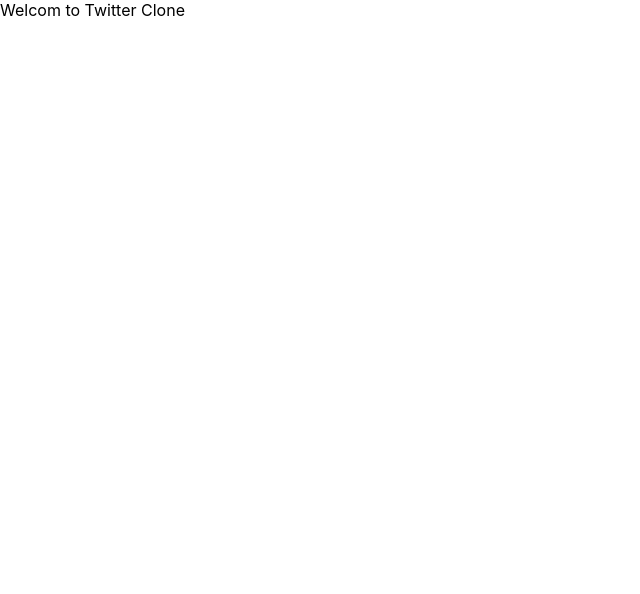
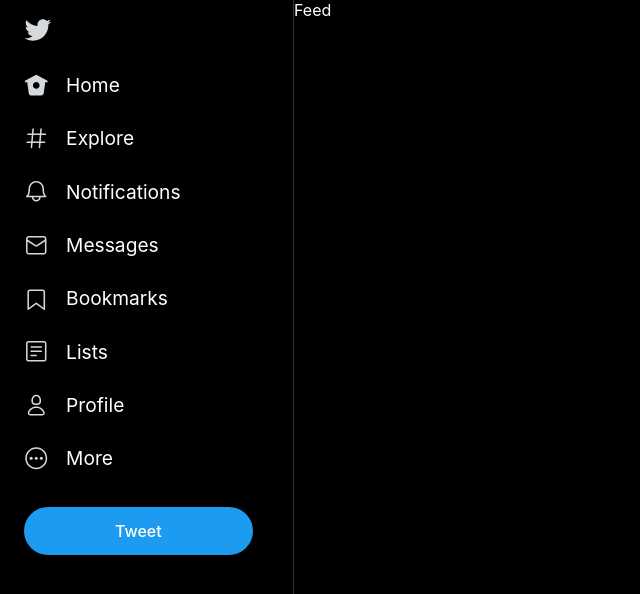
Before and after one commit to Bamtefa-Todimu/Twitter_Clone, a React (Create React App) app in the folder twitter-clone/: page /home in a window 1280 px wide. Shown: the top 594 px of the page, without its empty margins (0-640 px from the left). Built offline with nearby package versions, Linux system fonts and the light colour scheme.

Commit message:
user interface of home page

```diff
--- a/twitter-clone/src/components/Auth/Login.css
+++ b/twitter-clone/src/components/Auth/Login.css
@@ -87,7 +87,7 @@
 
 .happening_now_text
 {
-    font-size: 4rem;
+    font-size: 4.3rem;
     color: rgb(231, 233, 234);
     font-weight: 900;
     margin-bottom: 2.3rem;
--- a/twitter-clone/src/components/Auth/Login.tsx
+++ b/twitter-clone/src/components/Auth/Login.tsx
@@ -1,4 +1,5 @@
 import React, { useEffect } from 'react'
+import { useNavigate } from 'react-router-dom'
 import { useDispatch } from 'react-redux'
 import { userLoginRequested } from '../../store/auth'
 
@@ -8,6 +9,7 @@
 const Login:React.FC = () => {
 
   const dispatch = useDispatch()
+  const navigate = useNavigate()
 
   useEffect(() => {
     dispatch(
@@ -32,7 +34,7 @@
         <div className="login_right-container">
           <div className="login_right-wrapper">
             <div className="twitter-logo">
-              <svg viewBox="0 0 24 24" aria-hidden="true" width="40px" height="40px" fill='rgb(214, 217, 219)'><g><path d="M23.643 4.937c-.835.37-1.732.62-2.675.733.962-.576 1.7-1.49 2.048-2.578-.9.534-1.897.922-2.958 1.13-.85-.904-2.06-1.47-3.4-1.47-2.572 0-4.658 2.086-4.658 4.66 0 .364.042.718.12 1.06-3.873-.195-7.304-2.05-9.602-4.868-.4.69-.63 1.49-.63 2.342 0 1.616.823 3.043 2.072 3.878-.764-.025-1.482-.234-2.11-.583v.06c0 2.257 1.605 4.14 3.737 4.568-.392.106-.803.162-1.227.162-.3 0-.593-.028-.877-.082.593 1.85 2.313 3.198 4.352 3.234-1.595 1.25-3.604 1.995-5.786 1.995-.376 0-.747-.022-1.112-.065 2.062 1.323 4.51 2.093 7.14 2.093 8.57 0 13.255-7.098 13.255-13.254 0-.2-.005-.402-.014-.602.91-.658 1.7-1.477 2.323-2.41z"></path></g></svg>
+              <svg viewBox="0 0 24 24" aria-hidden="true" width="43px" height="43px" fill='rgb(214, 217, 219)'><g><path d="M23.643 4.937c-.835.37-1.732.62-2.675.733.962-.576 1.7-1.49 2.048-2.578-.9.534-1.897.922-2.958 1.13-.85-.904-2.06-1.47-3.4-1.47-2.572 0-4.658 2.086-4.658 4.66 0 .364.042.718.12 1.06-3.873-.195-7.304-2.05-9.602-4.868-.4.69-.63 1.49-.63 2.342 0 1.616.823 3.043 2.072 3.878-.764-.025-1.482-.234-2.11-.583v.06c0 2.257 1.605 4.14 3.737 4.568-.392.106-.803.162-1.227.162-.3 0-.593-.028-.877-.082.593 1.85 2.313 3.198 4.352 3.234-1.595 1.25-3.604 1.995-5.786 1.995-.376 0-.747-.022-1.112-.065 2.062 1.323 4.51 2.093 7.14 2.093 8.57 0 13.255-7.098 13.255-13.254 0-.2-.005-.402-.014-.602.91-.658 1.7-1.477 2.323-2.41z"></path></g></svg>
             </div>
 
             <p className="happening_now_text">
@@ -67,7 +69,7 @@
 
             <div className="sign_in-actions">
               <p>Already have an account?</p>
-              <div className="su sign_in-btn">
+              <div className="su sign_in-btn" onClick={() => {navigate("/home")}}>
                 Sign in
               </div>
             </div>
--- /dev/null
+++ b/twitter-clone/src/components/Main/Feed.tsx
@@ -0,0 +1,9 @@
+import React from 'react'
+
+const Feed:React.FC = () => {
+  return (
+    <div>Feed</div>
+  )
+}
+
+export default Feed
--- a/twitter-clone/src/components/Main/Home.tsx
+++ b/twitter-clone/src/components/Main/Home.tsx
@@ -1,8 +1,21 @@
 import React from 'react'
+import { Routes,Route } from 'react-router-dom'
+
+import Feed from './Feed'
+import Sidebar from './Sidebar'
+
+import './home.css'
 
 const Home:React.FC= () => {
   return (
-    <div>Welcom to Twitter Clone</div>
+    <div className="home-container">
+      <div className="home-wrapper">
+        <Sidebar/>
+        <Routes>
+          <Route path = "/" element={<Feed/>}/>
+        </Routes>
+      </div>
+    </div>
   )
 }
 
--- /dev/null
+++ b/twitter-clone/src/components/Main/Sidebar.tsx
@@ -0,0 +1,58 @@
+import React from 'react'
+import { Link } from 'react-router-dom'
+
+
+import './sidebar.css'
+
+const Sidebar:React.FC = () => {
+  return (
+    <div className="sidebar-container">
+        <div className="sidebar-wrapper">
+            <ul className="sidebar-items">
+                <li><Link to="/home" className='side-link'><svg style={{marginLeft:"-0.6rem"}} viewBox="0 0 24 24" aria-hidden="true" fill='rgb(214, 217, 219)' width="47px" height="28px"><g><path d="M23.643 4.937c-.835.37-1.732.62-2.675.733.962-.576 1.7-1.49 2.048-2.578-.9.534-1.897.922-2.958 1.13-.85-.904-2.06-1.47-3.4-1.47-2.572 0-4.658 2.086-4.658 4.66 0 .364.042.718.12 1.06-3.873-.195-7.304-2.05-9.602-4.868-.4.69-.63 1.49-.63 2.342 0 1.616.823 3.043 2.072 3.878-.764-.025-1.482-.234-2.11-.583v.06c0 2.257 1.605 4.14 3.737 4.568-.392.106-.803.162-1.227.162-.3 0-.593-.028-.877-.082.593 1.85 2.313 3.198 4.352 3.234-1.595 1.25-3.604 1.995-5.786 1.995-.376 0-.747-.022-1.112-.065 2.062 1.323 4.51 2.093 7.14 2.093 8.57 0 13.255-7.098 13.255-13.254 0-.2-.005-.402-.014-.602.91-.658 1.7-1.477 2.323-2.41z"></path></g></svg></Link></li>
+                <li>
+                    <Link to="/home"className='side-link'>
+                        <svg viewBox="0 0 24 24" aria-hidden="true" fill='rgb(214, 217, 219)' width="24.5px" height="24.5px"><g><path d="M22.58 7.35L12.475 1.897c-.297-.16-.654-.16-.95 0L1.425 7.35c-.486.264-.667.87-.405 1.356.18.335.525.525.88.525.16 0 .324-.038.475-.12l.734-.396 1.59 11.25c.216 1.214 1.31 2.062 2.66 2.062h9.282c1.35 0 2.444-.848 2.662-2.088l1.588-11.225.737.398c.485.263 1.092.082 1.354-.404.263-.486.08-1.093-.404-1.355zM12 15.435c-1.795 0-3.25-1.455-3.25-3.25s1.455-3.25 3.25-3.25 3.25 1.455 3.25 3.25-1.455 3.25-3.25 3.25z"></path></g></svg>
+                        <span>Home</span>
+                    </Link>
+                </li>
+                <li><Link to="/"className='side-link'>
+                    <svg viewBox="0 0 24 24" aria-hidden="true" fill='rgb(214, 217, 219)' width="24.5px" height="24.5px" ><g><path d="M21 7.337h-3.93l.372-4.272c.036-.412-.27-.775-.682-.812-.417-.03-.776.27-.812.683l-.383 4.4h-6.32l.37-4.27c.037-.413-.27-.776-.68-.813-.42-.03-.777.27-.813.683l-.382 4.4H3.782c-.414 0-.75.337-.75.75s.336.75.75.75H7.61l-.55 6.327H3c-.414 0-.75.336-.75.75s.336.75.75.75h3.93l-.372 4.272c-.036.412.27.775.682.812l.066.003c.385 0 .712-.295.746-.686l.383-4.4h6.32l-.37 4.27c-.036.413.27.776.682.813l.066.003c.385 0 .712-.295.746-.686l.382-4.4h3.957c.413 0 .75-.337.75-.75s-.337-.75-.75-.75H16.39l.55-6.327H21c.414 0 .75-.336.75-.75s-.336-.75-.75-.75zm-6.115 7.826h-6.32l.55-6.326h6.32l-.55 6.326z"></path></g></svg>
+                    <span>Explore</span>
+                    </Link></li>
+                <li><Link to="/"className='side-link'><svg viewBox="0 0 24 24" aria-hidden="true" fill='rgb(214, 217, 219)' width="24.5px" height="24.5px" ><g><path d="M21.697 16.468c-.02-.016-2.14-1.64-2.103-6.03.02-2.532-.812-4.782-2.347-6.335C15.872 2.71 14.01 1.94 12.005 1.93h-.013c-2.004.01-3.866.78-5.242 2.174-1.534 1.553-2.368 3.802-2.346 6.334.037 4.33-2.02 5.967-2.102 6.03-.26.193-.366.53-.265.838.102.308.39.515.712.515h4.92c.102 2.31 1.997 4.16 4.33 4.16s4.226-1.85 4.327-4.16h4.922c.322 0 .61-.206.71-.514.103-.307-.003-.645-.263-.838zM12 20.478c-1.505 0-2.73-1.177-2.828-2.658h5.656c-.1 1.48-1.323 2.66-2.828 2.66zM4.38 16.32c.74-1.132 1.548-3.028 1.524-5.896-.018-2.16.644-3.982 1.913-5.267C8.91 4.05 10.397 3.437 12 3.43c1.603.008 3.087.62 4.18 1.728 1.27 1.285 1.933 3.106 1.915 5.267-.024 2.868.785 4.765 1.525 5.896H4.38z"></path></g></svg>
+                    <span>Notifications</span>
+                </Link></li>
+                <li><Link to="/"className='side-link'><svg viewBox="0 0 24 24" aria-hidden="true" fill='rgb(214, 217, 219)' width="24.5px" height="24.5px"><g><path d="M19.25 3.018H4.75C3.233 3.018 2 4.252 2 5.77v12.495c0 1.518 1.233 2.753 2.75 2.753h14.5c1.517 0 2.75-1.235 2.75-2.753V5.77c0-1.518-1.233-2.752-2.75-2.752zm-14.5 1.5h14.5c.69 0 1.25.56 1.25 1.25v.714l-8.05 5.367c-.273.18-.626.182-.9-.002L3.5 6.482v-.714c0-.69.56-1.25 1.25-1.25zm14.5 14.998H4.75c-.69 0-1.25-.56-1.25-1.25V8.24l7.24 4.83c.383.256.822.384 1.26.384.44 0 .877-.128 1.26-.383l7.24-4.83v10.022c0 .69-.56 1.25-1.25 1.25z"></path></g></svg>
+                    <span>Messages</span>
+                </Link></li>
+                <li><Link to="/"className='side-link'><svg viewBox="0 0 24 24" aria-hidden="true" fill='rgb(214, 217, 219)' width="24.5px" height="24.5px"><g><path d="M19.9 23.5c-.157 0-.312-.05-.442-.144L12 17.928l-7.458 5.43c-.228.164-.53.19-.782.06-.25-.127-.41-.385-.41-.667V5.6c0-1.24 1.01-2.25 2.25-2.25h12.798c1.24 0 2.25 1.01 2.25 2.25v17.15c0 .282-.158.54-.41.668-.106.055-.223.082-.34.082zM12 16.25c.155 0 .31.048.44.144l6.71 4.883V5.6c0-.412-.337-.75-.75-.75H5.6c-.413 0-.75.338-.75.75v15.677l6.71-4.883c.13-.096.285-.144.44-.144z"></path></g></svg>
+                    <span>Bookmarks</span>
+                </Link></li>
+                <li><Link to="/"className='side-link'><svg viewBox="0 0 24 24" aria-hidden="true" fill='rgb(214, 217, 219)' width="24.5px" height="24.5px"><g><path d="M19.75 22H4.25C3.01 22 2 20.99 2 19.75V4.25C2 3.01 3.01 2 4.25 2h15.5C20.99 2 22 3.01 22 4.25v15.5c0 1.24-1.01 2.25-2.25 2.25zM4.25 3.5c-.414 0-.75.337-.75.75v15.5c0 .413.336.75.75.75h15.5c.414 0 .75-.337.75-.75V4.25c0-.413-.336-.75-.75-.75H4.25z"></path><path d="M17 8.64H7c-.414 0-.75-.337-.75-.75s.336-.75.75-.75h10c.414 0 .75.335.75.75s-.336.75-.75.75zm0 4.11H7c-.414 0-.75-.336-.75-.75s.336-.75.75-.75h10c.414 0 .75.336.75.75s-.336.75-.75.75zm-5 4.11H7c-.414 0-.75-.335-.75-.75s.336-.75.75-.75h5c.414 0 .75.337.75.75s-.336.75-.75.75z"></path></g></svg>
+                    <span>Lists</span>
+                </Link></li>
+                <li><Link to="/"className='side-link'><svg viewBox="0 0 24 24" aria-hidden="true" fill='rgb(214, 217, 219)' width="24.5px" height="24.5px"><g><path d="M12 11.816c1.355 0 2.872-.15 3.84-1.256.814-.93 1.078-2.368.806-4.392-.38-2.825-2.117-4.512-4.646-4.512S7.734 3.343 7.354 6.17c-.272 2.022-.008 3.46.806 4.39.968 1.107 2.485 1.256 3.84 1.256zM8.84 6.368c.162-1.2.787-3.212 3.16-3.212s2.998 2.013 3.16 3.212c.207 1.55.057 2.627-.45 3.205-.455.52-1.266.743-2.71.743s-2.255-.223-2.71-.743c-.507-.578-.657-1.656-.45-3.205zm11.44 12.868c-.877-3.526-4.282-5.99-8.28-5.99s-7.403 2.464-8.28 5.99c-.172.692-.028 1.4.395 1.94.408.52 1.04.82 1.733.82h12.304c.693 0 1.325-.3 1.733-.82.424-.54.567-1.247.394-1.94zm-1.576 1.016c-.126.16-.316.246-.552.246H5.848c-.235 0-.426-.085-.552-.246-.137-.174-.18-.412-.12-.654.71-2.855 3.517-4.85 6.824-4.85s6.114 1.994 6.824 4.85c.06.242.017.48-.12.654z"></path></g></svg>
+                    <span>Profile</span>
+                </Link></li>
+                <li><Link to="/"className='side-link'><svg viewBox="0 0 24 24" aria-hidden="true" fill='rgb(214, 217, 219)' width="24.5px" height="24.5px"><g><circle cx="17" cy="12" r="1.5"></circle><circle cx="12" cy="12" r="1.5"></circle><circle cx="7" cy="12" r="1.5"></circle><path d="M12 22.75C6.072 22.75 1.25 17.928 1.25 12S6.072 1.25 12 1.25 22.75 6.072 22.75 12 17.928 22.75 12 22.75zm0-20C6.9 2.75 2.75 6.9 2.75 12S6.9 21.25 12 21.25s9.25-4.15 9.25-9.25S17.1 2.75 12 2.75z"></path></g></svg>
+                    <span>More</span>
+                </Link></li>
+                <li>
+                    <Link to="/"className='side-link'>
+                        <div className="tweet-btn">
+                            Tweet
+                        </div>
+                    </Link>
+                </li>
+            </ul>
+
+            <div className="sidebar-profile">
+
+            </div>
+        </div>
+    </div>
+  )
+}
+
+export default Sidebar
--- /dev/null
+++ b/twitter-clone/src/components/Main/home.css
@@ -0,0 +1,20 @@
+.home-container
+{
+    position: relative;
+    width: 100%;
+    max-width: 1920px;
+    margin: 0 auto;
+    color: white;
+    background-color: rgb(0, 0, 0);
+    padding-left: 1.5rem;
+    padding-right: 1rem;
+}
+
+.home-wrapper
+{
+    width: 100%;
+    max-width: 1240px;
+    margin: 0 auto;
+    display: flex;
+    position: relative;
+}
--- /dev/null
+++ b/twitter-clone/src/components/Main/sidebar.css
@@ -0,0 +1,62 @@
+.sidebar-container
+{
+    position: relative;
+    width: 270px;
+    height: 100vh;
+    min-height: 500px;
+    overflow-y: auto;
+}
+
+.sidebar-wrapper
+{
+    width: 100%;
+    height: 100%;
+    overflow-y: auto;
+    display: flex;
+    flex-direction: column;
+    justify-content: space-between;
+    border-right: 1px solid rgb(47,51,54);
+    padding: 1rem 0;
+}
+
+Link
+{
+    text-decoration: none;
+    color: white;
+}
+
+.sidebar-items,.sidebar-items li,.sidebar-items li span
+{
+    list-style: none;
+    text-decoration: none;
+    color: white;
+    font-size: 1.2rem;
+    font-weight: 400;
+}
+
+.sidebar-items li
+{
+    margin-bottom: 1.8rem;
+}
+
+.side-link{
+    display: flex;
+    align-items: center;
+    gap: 1.1rem;
+}
+
+.tweet-btn
+{
+    width: 85%;
+    padding: 0.87rem;
+    display: flex;
+    align-items: center;
+    justify-content: center;
+    color: white;
+    font-size: 1rem;
+    font-weight: 500;
+    background-color: rgb(29, 155, 240);
+    border-radius: 3em;
+    font-weight: 500;
+    margin-top: 0.5rem;
+}
```
Also changed, not shown: twitter-clone/src/components/Main/feed.css (added).
